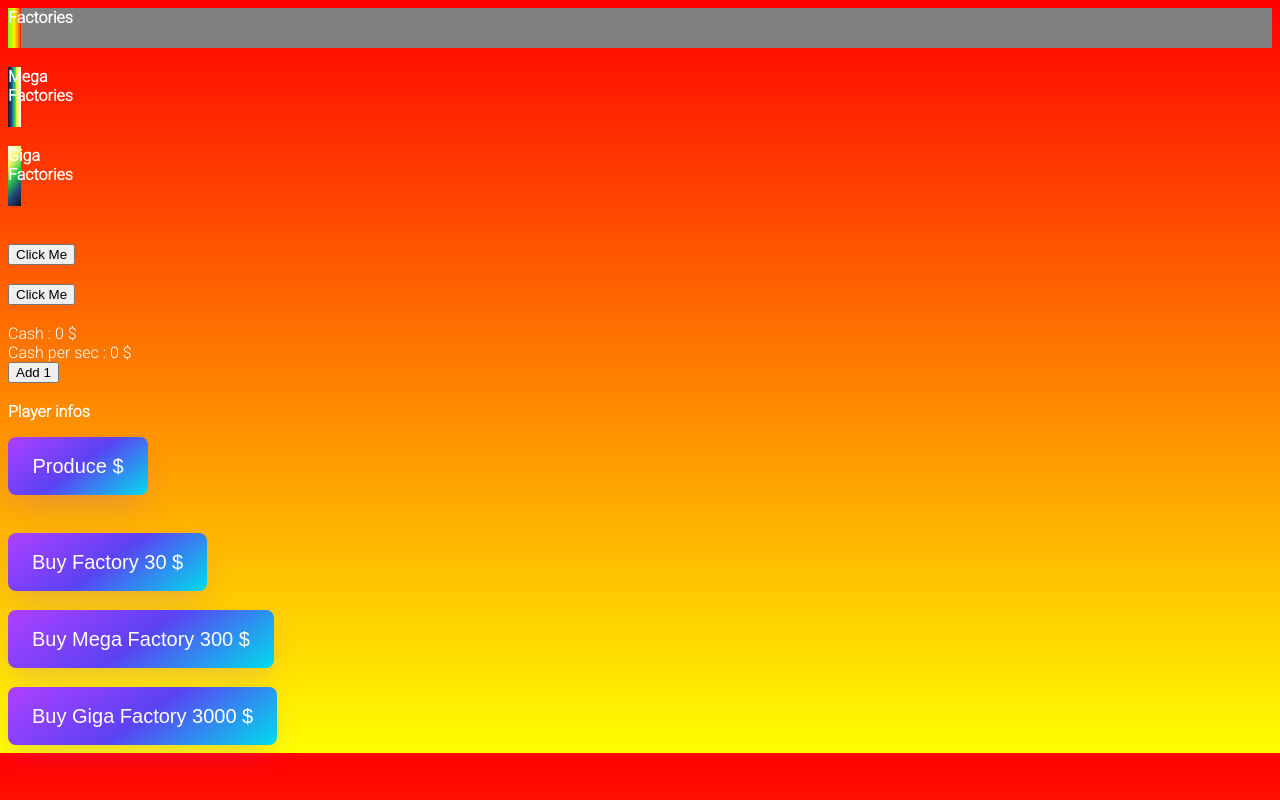
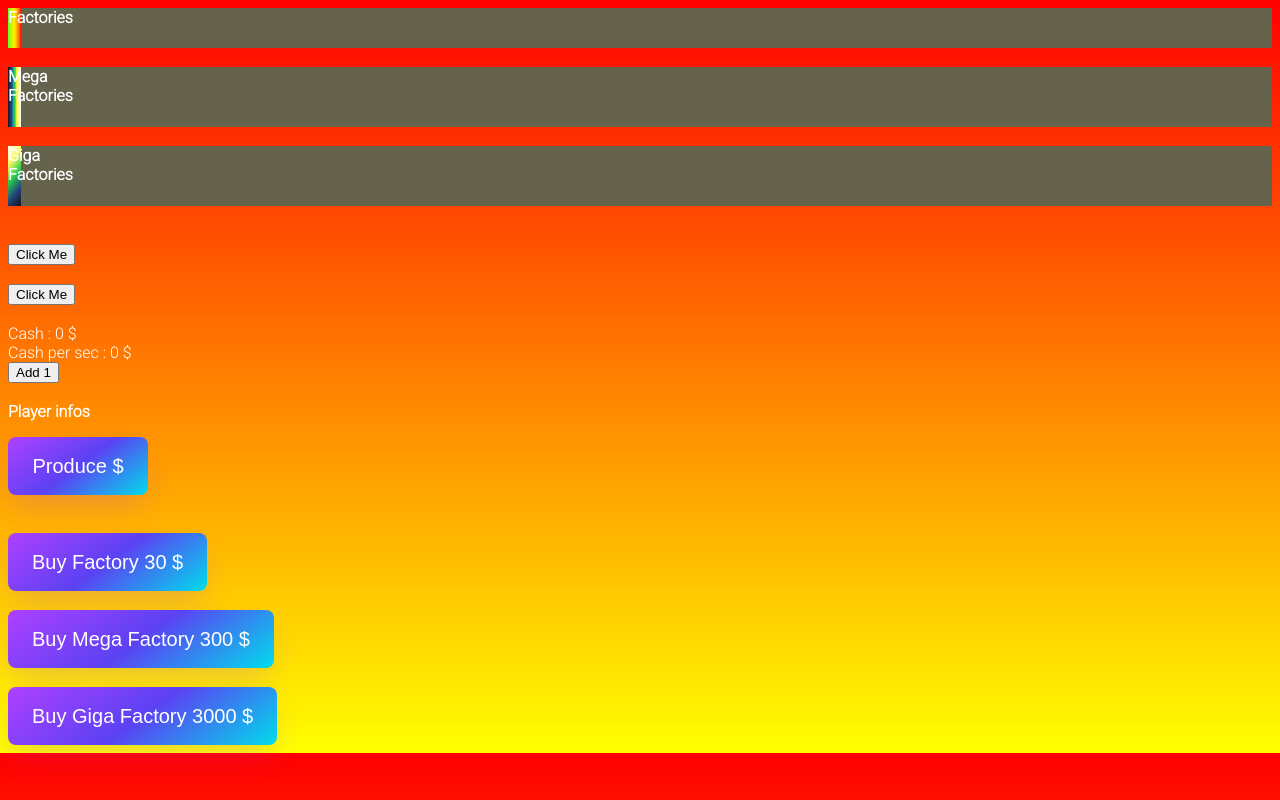
Before and after one commit to GRaonix/cash_factory2, a plain HTML site: page index.html in a window 1280 px wide. Drawn offline with nearby package versions, Linux system fonts and the light colour scheme.

Commit message:
fixing bars

```diff
--- a/index.html
+++ b/index.html
@@ -13,8 +13,11 @@
     <div id="myProgress">
       <div id="myBar"><b>Factories</b></div>
     </div><br>
+    <div id="myProgress">
     <div id="myBar2"><b>Mega Factories</b></div>
     </div><br>
+    </div>
+    <div id="myProgress">
     <div id="myBar3"><b>Giga Factories</b></div>
     </div><br><br>
     <button onclick="move()">Click Me</button> <br><br>
--- a/styles.css
+++ b/styles.css
@@ -48,7 +48,7 @@
 
 #myProgress {
   width: 100%;
-  background-color: grey;
+  background-color: rgb(102, 99, 76);
 }
 
 #myBar {
```
